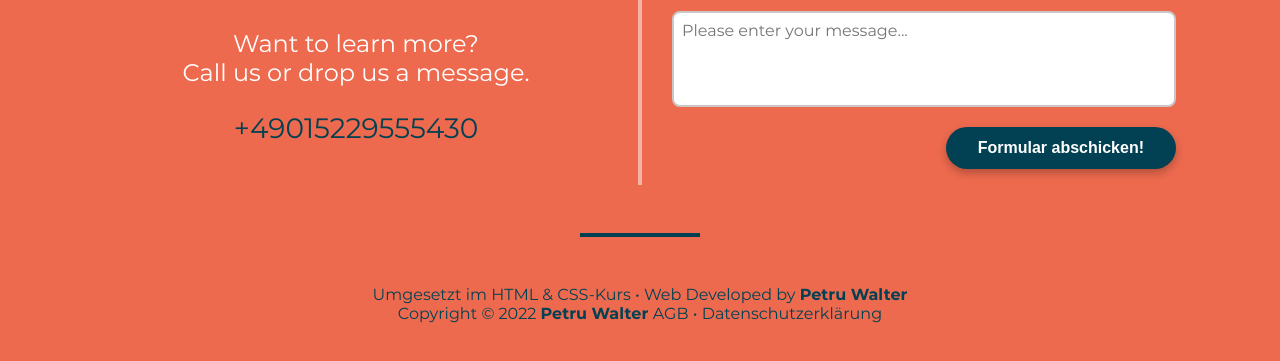
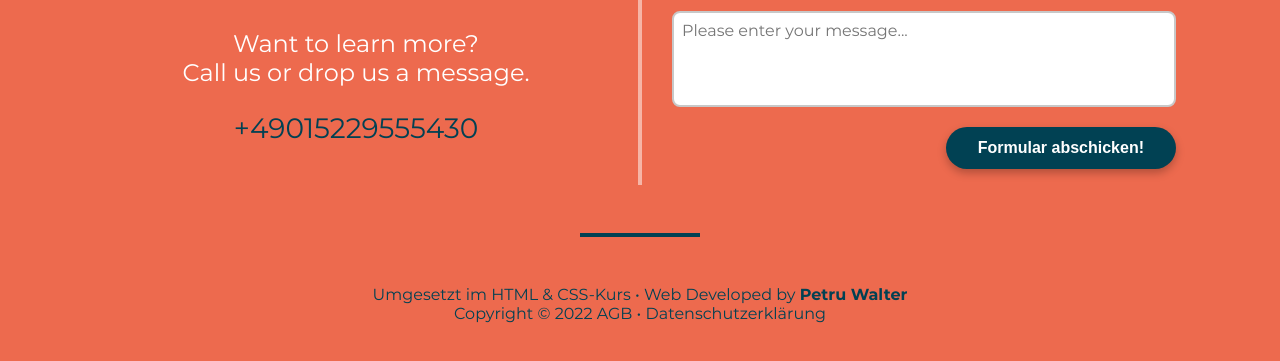
Before and after one commit to PetruWalter/Udemy-Project-Website, a plain HTML site: page index.html in a window 1280 px wide. Shown: the part 3841-4202 px from the top of the page. Drawn offline with Linux system fonts and the light colour scheme; a web font is replaced by a local one.

Commit message:
Update index.html

```diff
--- a/index.html
+++ b/index.html
@@ -444,7 +444,7 @@
     <footer class="footer">
         <div class="container">
             <p class="footer__text">
-                Umgesetzt im HTML &amp; CSS-Kurs &bull; Web Developed by <b> Petru Walter </b> <br> Copyright © 2022 <b> Petru Walter </b>
+                Umgesetzt im HTML &amp; CSS-Kurs &bull; Web Developed by <b> Petru Walter </b> <br> Copyright © 2022
                 <a href="#" class="footer__link">AGB</a> &bull;
                 <a href="#" class="footer__link">Datenschutzerklärung</a>
             </p>
```
